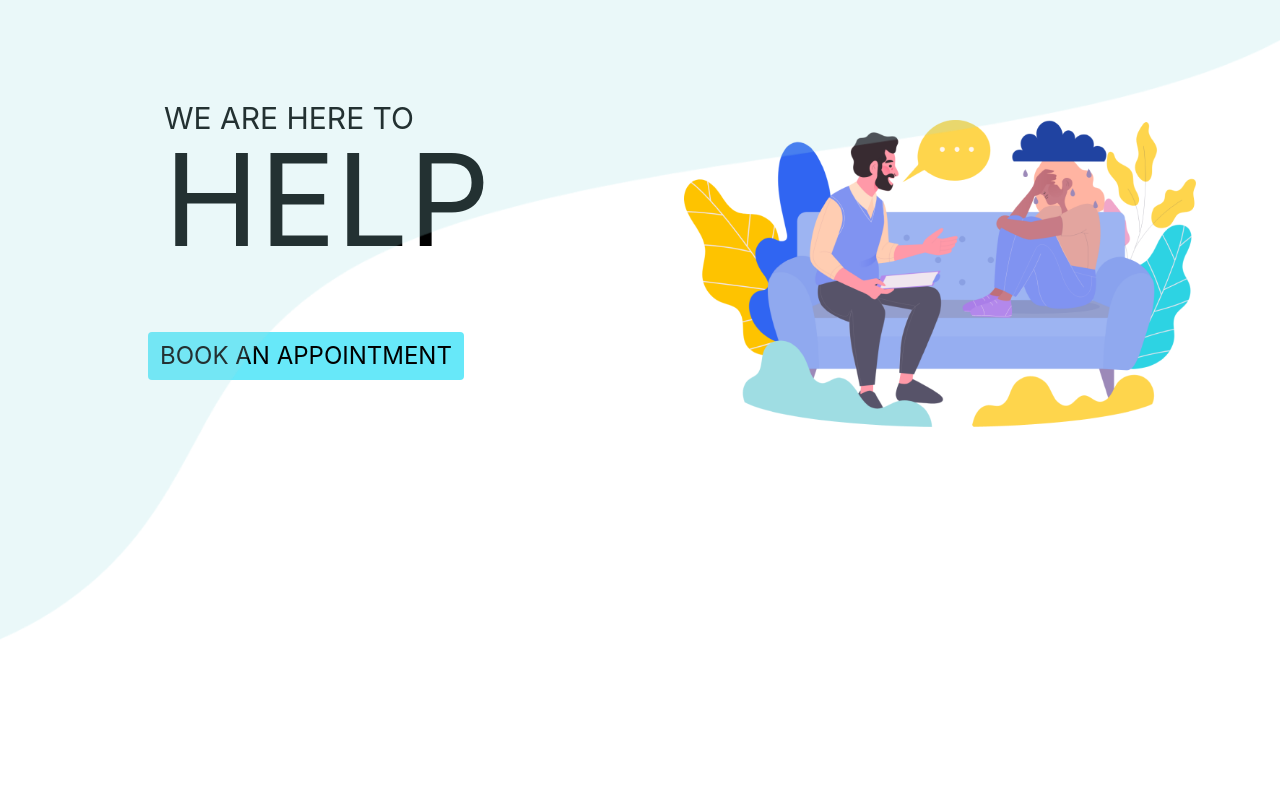
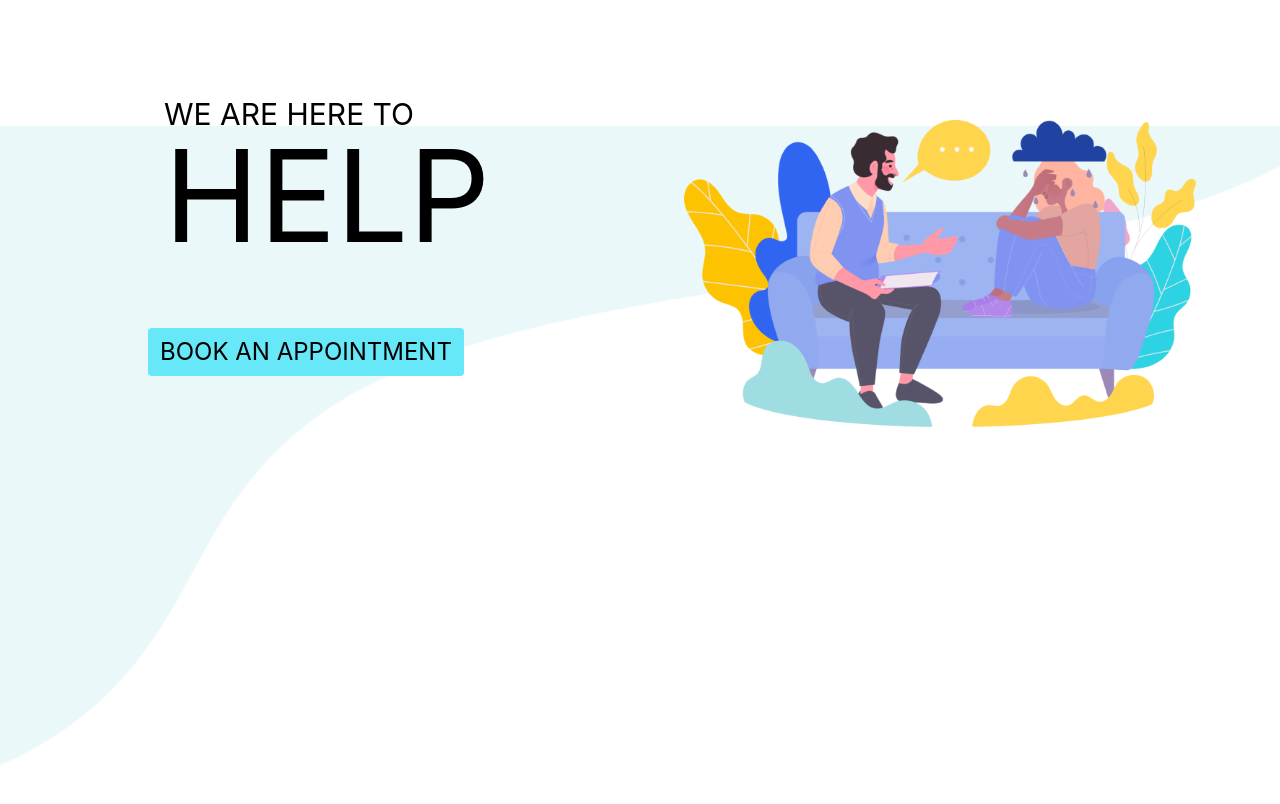
Before and after one commit to ninaderochka/sugar-and-thunder, a React (Create React App) app: page / in a window 1280 px wide. Shown: the top 804 px of the page. Built offline with nearby package versions, Linux system fonts and the light colour scheme.

Commit message:
need detail

```diff
--- a/src/component/Header.js
+++ b/src/component/Header.js
@@ -2,16 +2,15 @@ import React from 'react';
 import background from "./images/background.png";
 import image from "./images/image.png";
 
-
 export default function Header() {
   return (
 
-    <div className="text-black font-normal relative" >
-      <div className="absolute top-0 left-0 right-0 w-full h-full" ><img alt="#" src={background}/></div>
+    <div className="text-black font-normal " >
+      <div className="absolute top-[126px] left-0 w-full h-full bg-cover" ><img alt="#" src={background}/></div>
 
-      <div className="container mx-auto flex px-5 py-24 md:flex-row flex-col">
+      <div className="container mx-auto flex px-5 py-24 md:flex-row flex-col absolute">
 
-        <div className="font-Poppins lg:flex-grow md:w-1/2 lg:pr-24 md:pr-16 flex flex-col md:items-start md:text-left md:mb-0 items-center mt-1">
+        <div className="font-Poppins lg:flex-grow md:w-1/2 lg:pr-24 md:pr-16 flex flex-col md:items-start md:text-left md:mb-0 items-center mt-">
 
           <p className="text-black ml-36 text-3xl sm:text-3xl">WE ARE HERE TO</p>
           <p className="text-black ml-36 text-9xl ">HELP</p>
```
